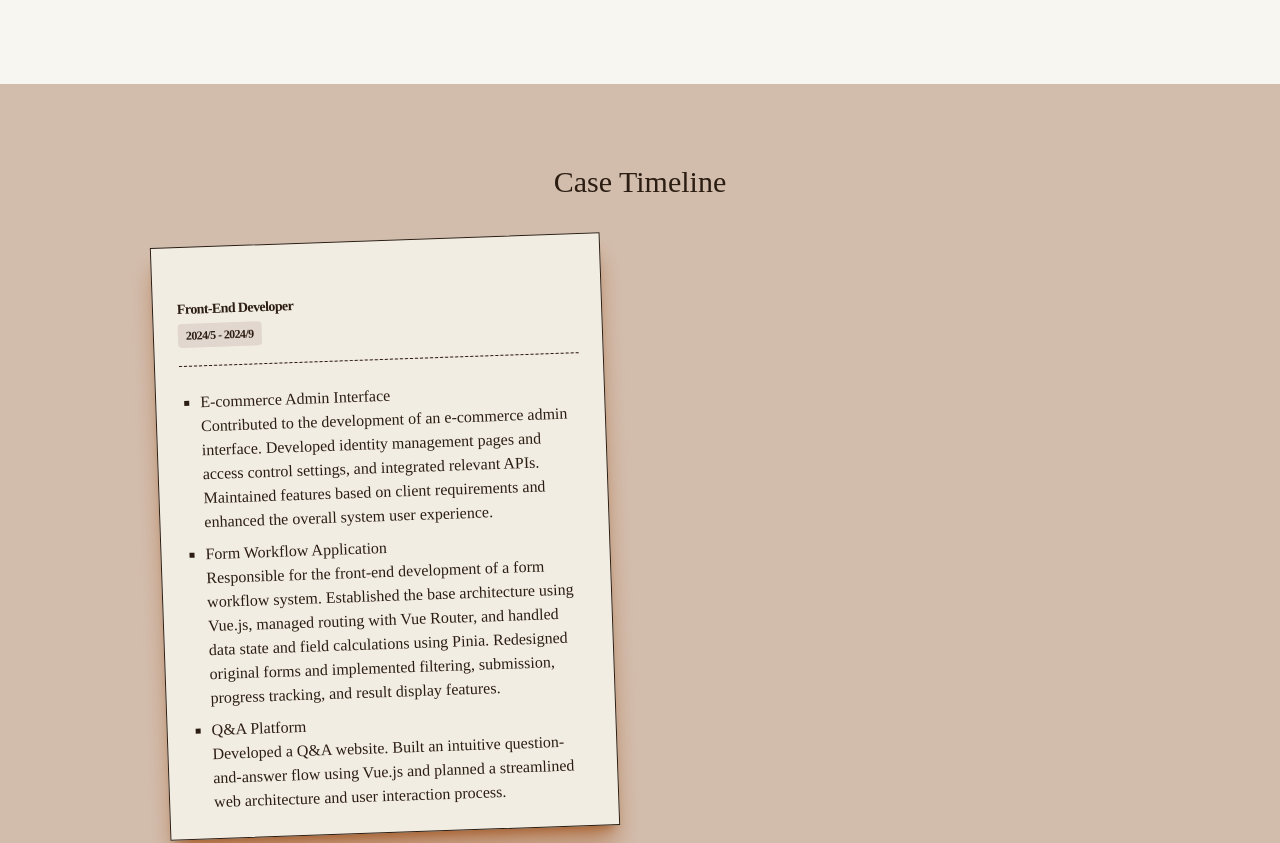
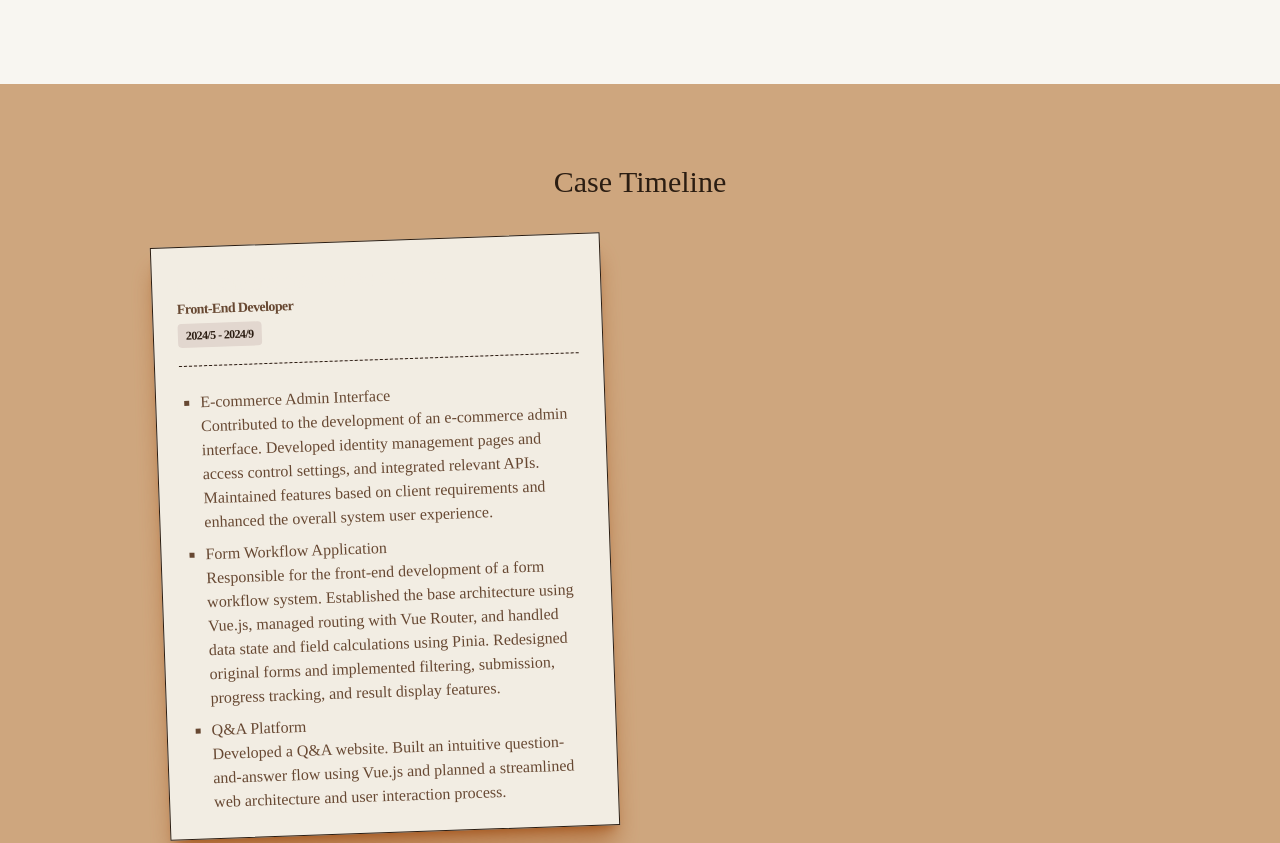
Before and after one commit to raylanraylan/personalWebsite, a Vue app: page / in a window 1280 px wide. Shown: the part 2152-2995 px from the top of the page. Built offline with nearby package versions, Linux system fonts and the light colour scheme; a web font is replaced by a local one.

Commit message:
refactor: Update UI styling with new color tokens and gradient adjustments across Hero and Experience components, and remove an unused import.

```diff
--- a/src/components/layout/Experience.vue
+++ b/src/components/layout/Experience.vue
@@ -9,20 +9,22 @@ const { tm } = useI18n();
 </script>
 
 <template>
-  <section class="relative bg-corkboard">
+  <section class="relative bg-cork">
     <h2 class="text-center text-3xl mb-10">{{ $t('experienceTimeline.title') }}</h2>
-    <Card class="block w-[450px] bg-paper rounded-lg mb-10 shadow-xl shadow-amber-800/50 last:mb-0" :class="Number(index)%2 === 0 ? 'mr-auto -rotate-2' : 'ml-auto rotate-2'" v-for="(experience, index) in tm('experienceTimeline.items')" :key="index">
+    <Card class="block w-[450px] bg-paper rounded-lg mb-10 shadow-xl shadow-amber-800/50 last:mb-0"
+      :class="Number(index) % 2 === 0 ? 'mr-auto -rotate-2' : 'ml-auto rotate-2'"
+      v-for="(experience, index) in tm('experienceTimeline.items')" :key="index">
       <CardHeader>
         <CardTitle class="mb-3">
           <span class="block mb-0 text-lg text-inverse">{{ experience.company }}</span>
-          <span class="block mb-1 text-sm text-on-paper-label">{{ experience.title }}</span>
+          <span class="block mb-1 text-sm text-paper-label">{{ experience.title }}</span>
           <span class="block w-fit px-2 py-1 text-xs text-primary rounded bg-surface">{{ experience.timeRange }}</span>
         </CardTitle>
-        <hr class="h-px border-dashed bg-surface"/>
+        <hr class="h-px border-dashed bg-surface" />
       </CardHeader>
       <CardContent>
         <ul class="pl-5 list-[square] space-y-2">
-          <li v-for="(workItem, workIndex) in experience.work" :key="workIndex" class="text-on-paper-label">
+          <li v-for="(workItem, workIndex) in experience.work" :key="workIndex" class="text-paper-label">
             <h3>{{ workItem.title }}</h3>
             <p>{{ workItem.content }}</p>
           </li>
```
